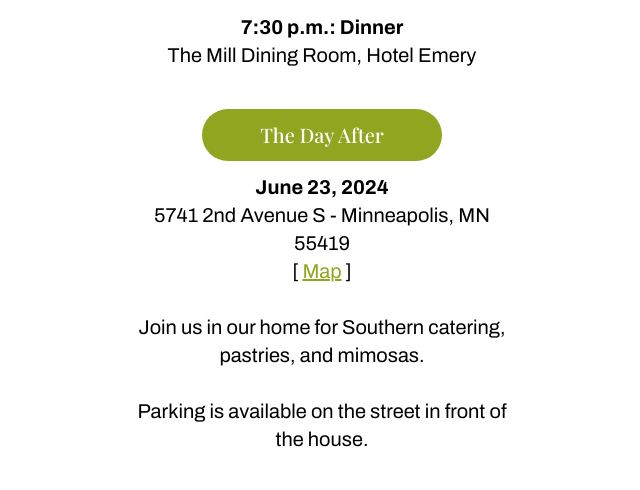
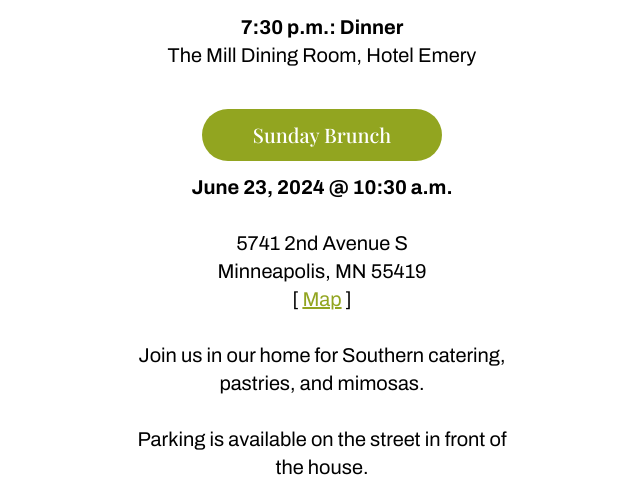
Before and after one commit to dan-bailey/ddd-microsite, a website: page index.html in a window 1280 px wide. Shown: the part 1498-1988 px from the top of the page, without its empty margins (318-958 px from the left). Drawn offline with nearby package versions, Linux system fonts and the light colour scheme.

Commit message:
homepage edits from di

```diff
--- a/index.html
+++ b/index.html
@@ -43,8 +43,7 @@
                 <a href="#datetime" class="menu-thing" onClick="navToggle()">Where &amp; When</a><br />
                 <a href="#hotel" class="menu-thing" onClick="navToggle()">Accommodations</a><br />
                 <a href="#dayof" class="menu-thing" onClick="navToggle()">The Day Of</a><br />
-                <a href="#dayafter" class="menu-thing" onClick="navToggle()">The Day After</a><br />
-                <a href="#rsvp" class="menu-thing" onClick="navToggle()">RSVP</a><br />
+                <a href="#dayafter" class="menu-thing" onClick="navToggle()">Sunday Brunch</a><br />
                 <a href="#registry" class="menu-thing" onClick="navToggle()">Registry</a>
             </div>
           </div>
@@ -80,8 +79,7 @@
             215 S 4th St - Downtown Minneapolis<br>
             We have a block of rooms starting at $169 per night.<br>
             Check-in: 3 p.m. | Check-out: 11 a.m.</p>
-        <p class="w-96 mx-auto mb-4 text-center">[ <a class="body-link" href="https://www.marriott.com/event-reservations/reservation-link.mi?
-            id=1688063247456&key=GRP&app=resvlink" target="_blank">Make a Reservation</a> ]</p>
+        <p class="w-96 mx-auto mb-4 text-center">[ <a class="body-link" href="https://www.marriott.com/event-reservations/reservation-link.mi?id=1688063247456&key=GRP&app=resvlink" target="_blank">Make a Reservation</a> ]</p>
         <div class="w-96 mx-auto mb-4 text-center"><b>Parking</b><br>
             Valet is available for the evening and for hotel guests. The entrance is on 4th Street, and there is a
             parking ramp across the street from the hotel.</div>
@@ -100,10 +98,10 @@
     <section id="dayafter">
         <a name="dayafter"></a>
         <div class="w-60 mx-auto mt-10 mb-3 p-3 rounded-full bg-planty">
-            <h2 class="text-white text-center">The Day After</h2>
+            <h2 class="text-white text-center">Sunday Brunch</h2>
         </div>
-        <p class="w-96 mx-auto mb-4 text-center"><b>June 23, 2024</b><br>
-            5741 2nd Avenue S - Minneapolis, MN 55419<br>
+        <p class="w-96 mx-auto mb-4 text-center"><b>June 23, 2024 @ 10:30 a.m.</b><br><br>
+            5741 2nd Avenue S<br>Minneapolis, MN 55419<br>
             [ <a href="https://maps.app.goo.gl/9gDRVuZTjm1rAS6H6" target="_blank" class="body-link">Map</a> ]<br><br>
             Join us in our home for Southern catering, pastries, and mimosas.<br>&nbsp;<br>
             Parking is available on the street in front of the house.</p>
@@ -119,7 +117,7 @@
                 <a class="img-registry" href="https://www.target.com/gift-registry/gift/dan-didi" target="_blank" rel="noopener noreferrer"><img src="./dist/img/logo_target.png"></a>
             </div>
             <div class="img-registry ml-8">
-                <a class="img-registry" href="https://www.crateandbarrel.com/gift-registry/registrant-list/7021561" target="_blank" rel="noopener noreferrer"><img src="./dist/img/logo_cb.png"></a>
+                <a class="img-registry" href="https://www.crateandbarrel.com/gift-registry/daniel-bailey-and-didi-klusmann/r7021561" target="_blank" rel="noopener noreferrer"><img src="./dist/img/logo_cb.png"></a>
             </div>
         </div>
     </section>
```
